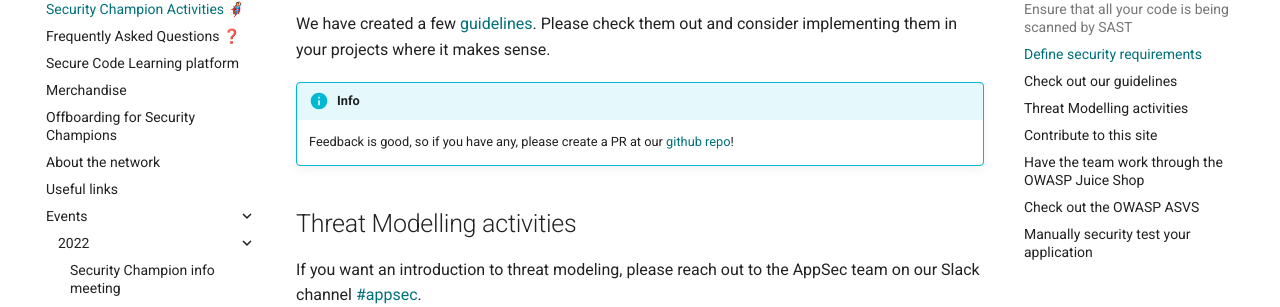
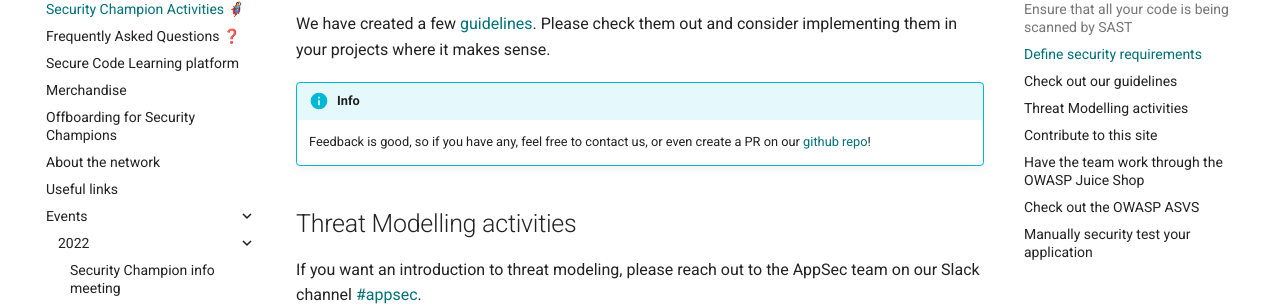
Before and after one commit to equinor/appsec, an MkDocs documentation site: the page built from docs/security-champion/2-security_champion_activities.md, in a window 1280 px wide and 900 px high, scrolled down 517 px. Shown: the part 126-433 px from the top of the window. Built offline with MkDocs 1.6.1 and Material for MkDocs 9.7.7, drawn with Linux system fonts in a browser that asks for light colours; some web fonts are replaced; comment, search, counter and statistics services are not loaded.

Commit message:
Update docs/security-champion/2-security_champion_activities.md
Co-authored-by: Andrea Brambilla <1792970+andreabrambilla@users.noreply.github.com>

```diff
--- a/docs/security-champion/2-security_champion_activities.md
+++ b/docs/security-champion/2-security_champion_activities.md
@@ -18,7 +18,7 @@ Have a look at our [security requirements](../resources/security_requirements.md
 We have created a few [guidelines](../guidelines/index.md). Please check them out and consider implementing them in your projects where it makes sense.
 
 !!! info
-    Feedback is good, so if you have any, please create a PR at our [github repo](https://github.com/equinor/appsec/)!
+    Feedback is good, so if you have any, feel free to contact us, or even create a PR on our [github repo](https://github.com/equinor/appsec/)!
 
 ## Threat Modelling activities
 
```
